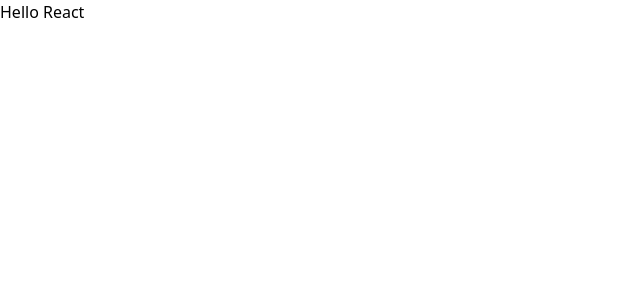
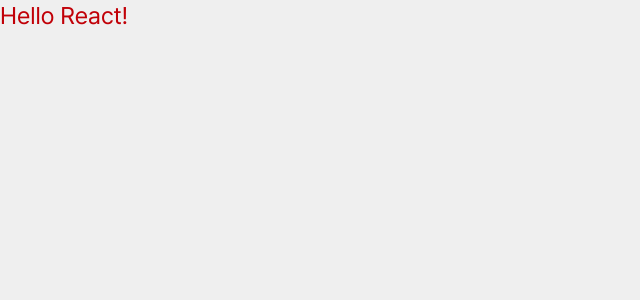
Before and after one commit to sootopia/ts-portfolio, a React (Vite) app: page / in a window 1280 px wide. Shown: the top 300 px of the page, without its empty margins (0-640 px from the left). Built offline with nearby package versions, Linux system fonts and the light colour scheme.

Commit message:
feat: GlobalStyle 생성 및 적용

```diff
--- a/src/App.tsx
+++ b/src/App.tsx
@@ -1,9 +1,12 @@
-function App() {
+import GlobalStyles from './styles/GlobalStyles';
+
+const App = () => {
   return (
     <>
-      <h1>Hello React</h1>
+      <GlobalStyles />
+      <h1 className="text-2xl text-red-700">Hello React!</h1>
     </>
   );
-}
+};
 
 export default App;
--- /dev/null
+++ b/src/styles/GlobalStyles.tsx
@@ -0,0 +1,31 @@
+import { Global, css } from '@emotion/react';
+import './fonts.css';
+
+const baseStyles = css`
+  body {
+    font-family: 'Pretendard', 'Segoe UI', system-ui, -apple-system, BlinkMacSystemFont, Roboto,
+      Oxygen, Ubuntu, Cantarell, 'Open Sans', 'Helvetica Neue', sans-serif;
+    -webkit-font-smoothing: antialiased;
+    background-color: #efefef;
+  }
+  img,
+  picture,
+  video,
+  canvas,
+  svg {
+    display: block;
+    max-width: 100%;
+  }
+  button {
+    background: none;
+    border: 0;
+    cursor: pointer;
+  }
+  a {
+    text-decoration: none;
+  }
+`;
+
+const GlobalStyles = () => <Global styles={baseStyles} />;
+
+export default GlobalStyles;
```
